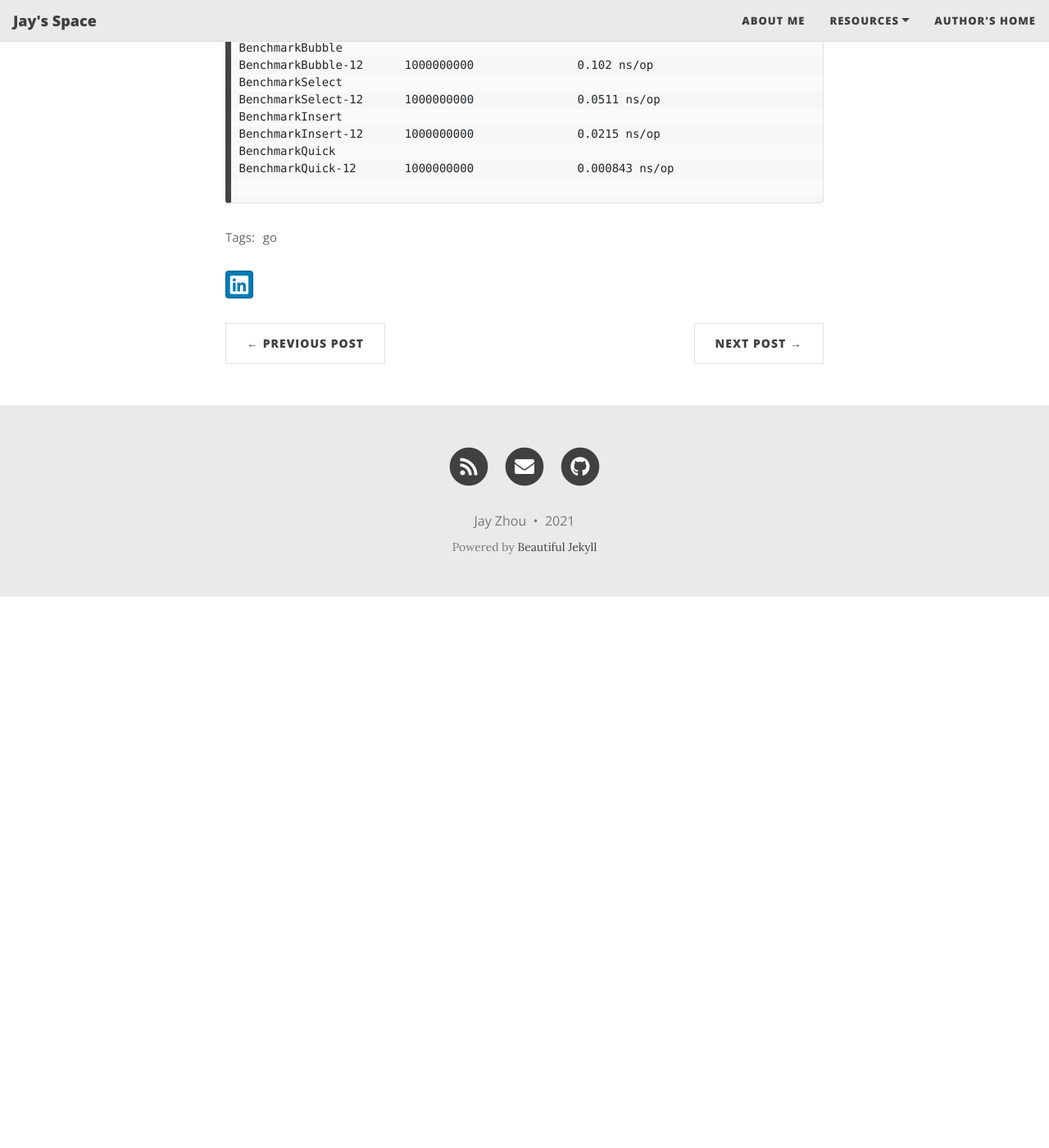
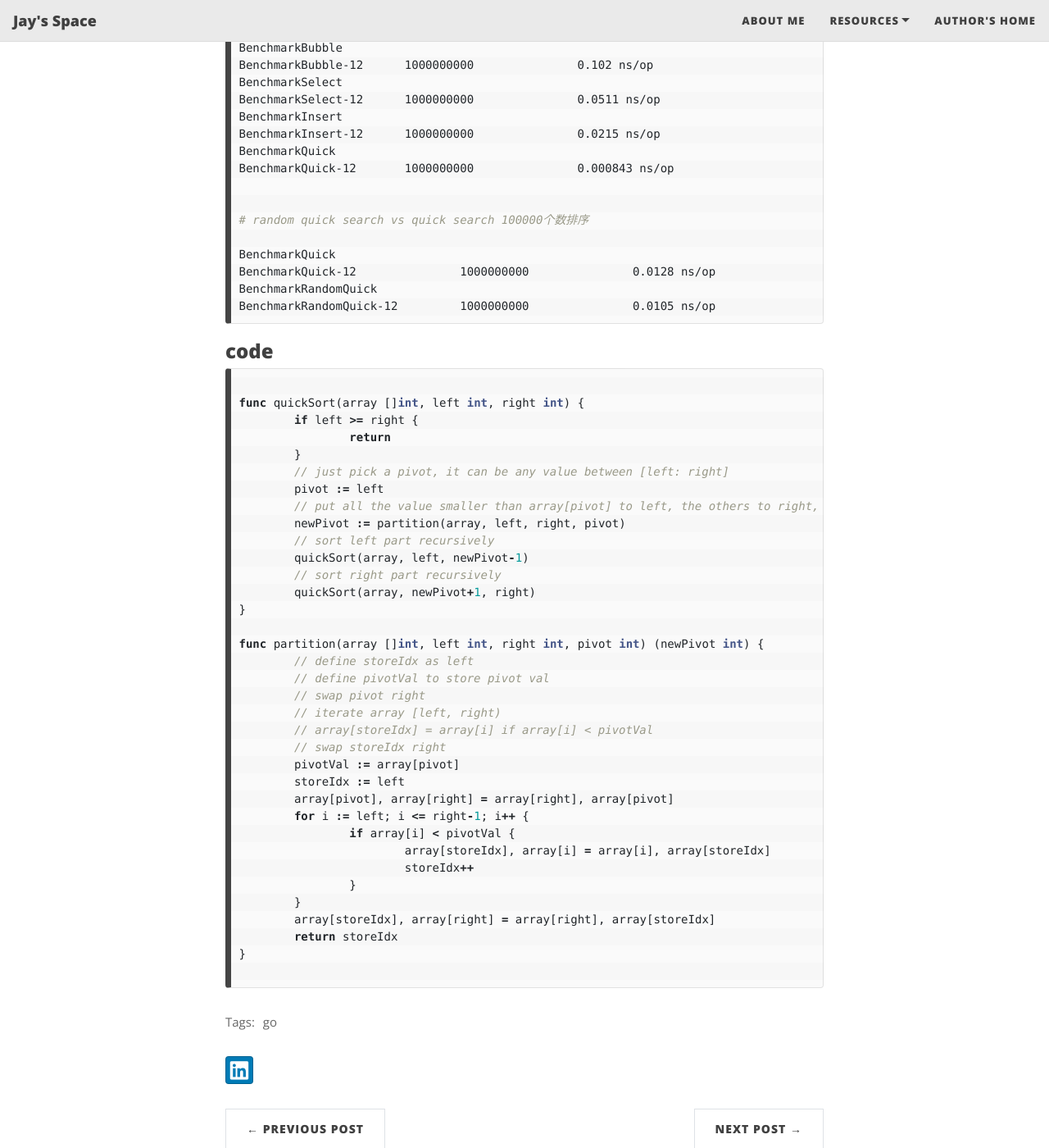
Before and after one commit to jayzhou215/jayzhou215.github.io, a Jekyll site: the page built from _posts/2021-06-02-quick_sort.md, in a window 1280 px wide and 1400 px high, scrolled down 1528 px. Shown: the whole window at 82% size. Built offline with Jekyll 4.4.1, drawn with Linux system fonts in a browser that asks for light colours; nearby versions of some CDN libraries; before the commit the page ends 2256 px from its top, so only the background shows below that; some of the changed text lies outside the part shown.

Commit message:
update comment and add random quick

````diff
--- a/_posts/2021-06-02-quick_sort.md
+++ b/_posts/2021-06-02-quick_sort.md
@@ -60,4 +60,50 @@ BenchmarkInsert-12    	1000000000	         0.0215 ns/op
 BenchmarkQuick
 BenchmarkQuick-12     	1000000000	         0.000843 ns/op
 
+
+# random quick search vs quick search 100000个数排序
+
+BenchmarkQuick
+BenchmarkQuick-12          	1000000000	         0.0128 ns/op
+BenchmarkRandomQuick
+BenchmarkRandomQuick-12    	1000000000	         0.0105 ns/op
 ```
+
+### code
+```go
+
+func quickSort(array []int, left int, right int) {
+	if left >= right {
+		return
+	}
+	// just pick a pivot, it can be any value between [left: right]
+	pivot := left
+	// put all the value smaller than array[pivot] to left, the others to right, and get the newPivot
+	newPivot := partition(array, left, right, pivot)
+	// sort left part recursively
+	quickSort(array, left, newPivot-1)
+	// sort right part recursively
+	quickSort(array, newPivot+1, right)
+}
+
+func partition(array []int, left int, right int, pivot int) (newPivot int) {
+	// define storeIdx as left
+	// define pivotVal to store pivot val
+	// swap pivot right
+	// iterate array [left, right)
+	// array[storeIdx] = array[i] if array[i] < pivotVal
+	// swap storeIdx right
+	pivotVal := array[pivot]
+	storeIdx := left
+	array[pivot], array[right] = array[right], array[pivot]
+	for i := left; i <= right-1; i++ {
+		if array[i] < pivotVal {
+			array[storeIdx], array[i] = array[i], array[storeIdx]
+			storeIdx++
+		}
+	}
+	array[storeIdx], array[right] = array[right], array[storeIdx]
+	return storeIdx
+}
+
+```
````
Also changed, not shown: _posts/2021-05-08-bubble_sort.md (+45 -0 lines), _posts/2021-06-02-insert_sort.md (+27 -0 lines), 1 other file.
